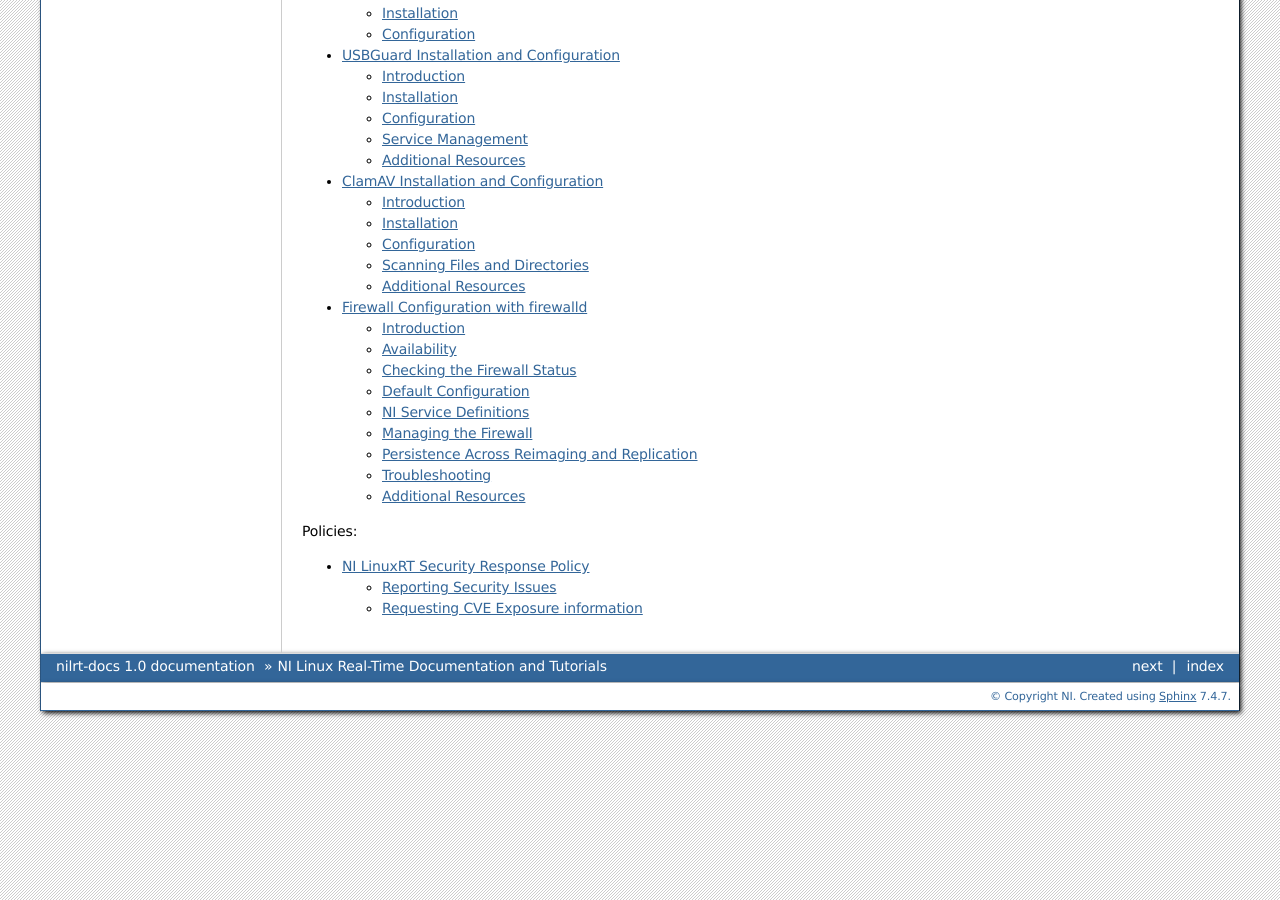
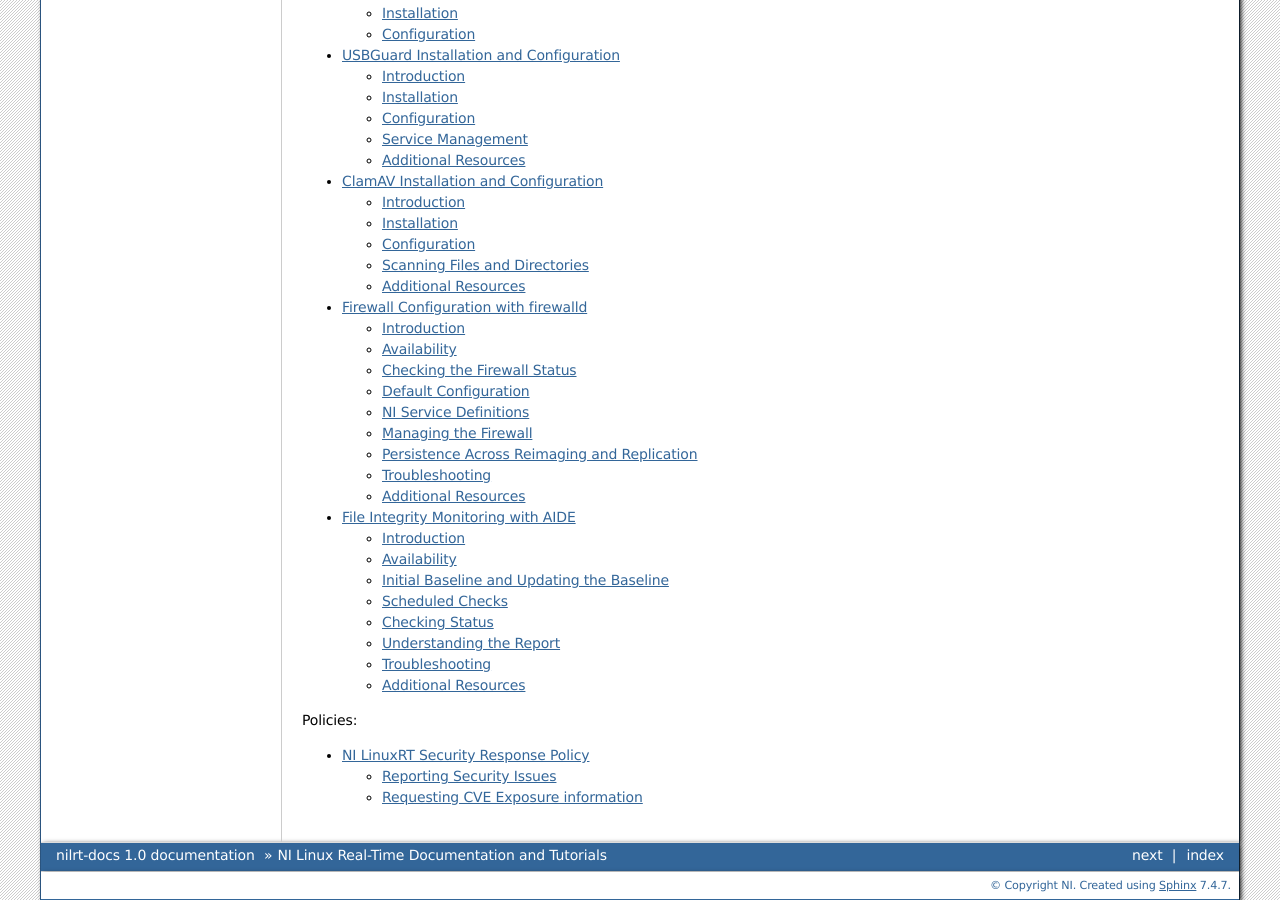
Before and after one commit to ni/nilrt-docs, a Sphinx documentation site: the page built from docs/source/index.rst, in a window 1280 px wide and 900 px high, scrolled down 1284 px. Built offline with Sphinx 7.4.7, drawn with Linux system fonts in a browser that asks for light colours; some of the changed lines change nothing that is shown.

Commit message:
aide: add file integrity monitoring guide
Add a user-facing guide covering AIDE installation, checking status,
reading integrity reports, re-baselining after package installs,
scheduled check behaviour, and troubleshooting. Note that AIDE has
been available in the NILRT package feed since the 2026 Q4 release
and can be installed with opkg. Wire the page into the Tutorials toctree.

Signed-off-by: vairamani muthusamy <vairamani.muthusamy@emerson.com>

```diff
--- /dev/null
+++ b/docs/source/aide/aide.rst
@@ -0,0 +1,219 @@
+==================================================
+File Integrity Monitoring with AIDE
+==================================================
+
+.. contents:: Table of Contents
+   :depth: 2
+   :local:
+
+Introduction
+============
+
+AIDE (Advanced Intrusion Detection Environment) is a host-based file integrity
+monitoring tool. It takes a snapshot of the monitored filesystem state
+(the *baseline*) and reports any additions, removals, or modifications to
+monitored files each time a check is run.
+
+On NI Linux Real-Time (NILRT), AIDE monitors the security-sensitive parts of the
+filesystem (``/bin``, ``/sbin``, ``/lib``, ``/usr``, ``/boot``, ``/etc``, and
+kernel modules) and logs a summary to the system log after each daily check.
+No daemon runs between checks, so AIDE has no steady-state CPU or memory impact.
+When a check does run, it executes at the lowest system priority to avoid
+interfering with real-time workloads.
+
+You might want to use AIDE if you need to:
+
+- Detect unexpected changes to system binaries, libraries, or configuration
+  files on an embedded Linux controller.
+- Demonstrate filesystem integrity monitoring for security audits or compliance
+  evidence.
+- Receive an alert when a file is added, removed, or modified outside of an
+  intentional change.
+
+.. note::
+   This guide covers NILRT-specific installation and use. For full documentation
+   on AIDE configuration syntax and all command-line options, refer to the
+   official `AIDE manual <https://aide.github.io/doc/>`_.
+
+Availability
+============
+
+AIDE is available in the NILRT package feed and can be installed with ``opkg``:
+
+.. code:: bash
+
+   opkg update
+   opkg install aide
+
+This installs the ``aide`` binary, the NI baseline monitoring policy
+(``/etc/aide.conf``), and two scripts:
+
+- ``/etc/init.d/aide-init`` — builds the baseline on first boot.
+- ``/etc/cron.daily/aide-check`` — runs an integrity check daily at 00:00 UTC (midnight UTC).
+
+Initial Baseline and Updating the Baseline
+==========================================
+
+The baseline is built automatically on first boot by the ``aide-init`` init
+script. You do not need to run it manually on a freshly imaged target.
+
+There are several reasons you may need to rebuild the baseline, including:
+
+- deploying a LabVIEW Real-Time application.
+- installing or upgrading packages with ``opkg install`` or ``opkg upgrade``.
+- changing system configuration (for example, hostname or network settings).
+
+To rebuild the baseline, run:
+
+.. code:: bash
+
+   /etc/init.d/aide-init reinit
+
+.. note::
+   Before rebuilding the baseline, consider running a manual check first
+   (see `Checking Status`_) and reviewing any unexpected differences.
+   Rebuilding the baseline accepts the current filesystem state as trusted.
+
+This removes the existing database and checksum, rebuilds the baseline from the
+current filesystem state, and re-protects both files. On ARM32 targets
+(for example, cRIO-9068) this takes approximately 2–3 minutes; on x64 targets
+(for example, cRIO-9045) it completes in under a minute.
+
+If you do not rebuild the baseline after making changes, AIDE will continue to
+report the differences on every subsequent daily check until the baseline is
+updated.
+
+.. note::
+   The ``reinit`` operation requires root permissions.
+
+Scheduled Checks
+================
+
+AIDE runs automatically at 00:00 UTC (midnight UTC) each day via ``crond``. The check runs at
+the lowest system priority (``nice -n 19 ionice -c3``) to avoid interfering with
+real-time workloads. On a cRIO-9068 (ARM32, Cortex-A9, 512 MB RAM), each check
+takes approximately 2–3 minutes; on a cRIO-9045 (x64) it takes approximately
+10–15 seconds.
+
+You can inspect or modify the schedule by editing the cron configuration. Refer
+to the cronie documentation for details.
+
+Checking Status
+===============
+
+View recent AIDE activity in the system log:
+
+.. code:: bash
+
+   grep aide /var/log/messages
+
+A clean check produces a ``daemon.info`` line in the system log similar to::
+
+   aide-check: check complete — 0 added, 0 removed, 0 changed (11234 files)
+
+A check that detected differences produces a ``daemon.warning`` line in the
+system log::
+
+   aide-check: DIFFERENCES FOUND — 3 added, 0 removed, 1 changed (11234 files)
+
+To trigger a manual check immediately (outside the daily schedule):
+
+.. code:: bash
+
+   sh /etc/cron.daily/aide-check
+
+In addition to the summaries in the system log, each AIDE check also generates
+detailed reports in ``/var/log/aide``. View the detailed report for the most
+recent check:
+
+.. code:: bash
+
+   ls -lt /var/log/aide/
+
+The newest report is listed first. Open it with ``cat`` or a pager. Detailed
+reports are retained for 30 days and then automatically removed by log rotation.
+
+Understanding the Report
+========================
+
+The per-run report lists every file that differs from the baseline. Each entry
+shows what changed. Common attributes include:
+
+.. list-table::
+   :header-rows: 1
+   :widths: 20 80
+
+   * - Attribute
+     - Meaning
+   * - ``Size``
+     - File size changed
+   * - ``SHA256``
+     - File content changed (SHA256 hash differs)
+   * - ``MTime``
+     - Last-modified timestamp changed
+   * - ``Inode``
+     - Inode number changed (for example, file was replaced)
+   * - ``Uid`` / ``Gid``
+     - Owner or group changed
+   * - ``Perm``
+     - File permissions changed
+
+Files listed under **Added** are present on disk but were not in the baseline.
+Files listed under **Removed** were in the baseline but are no longer on disk.
+Files listed under **Changed** were in the baseline and are still present but
+one or more attributes differ.
+
+Troubleshooting
+===============
+
+**AIDE reports unexpected differences:**
+
+Review the detailed report to determine whether the changes are intentional.
+If they are, rebuild the baseline to record the new system state:
+
+.. code:: bash
+
+   /etc/init.d/aide-init reinit
+
+**The daily check is skipped with a "baseline error" in the log:**
+
+The baseline database or its checksum sidecar cannot be verified. This may
+indicate tampering, filesystem corruption, or that ``aide-init`` has not yet
+run. Check the syslog for details and rebuild the baseline:
+
+.. code:: bash
+
+   grep aide /var/log/messages
+   /etc/init.d/aide-init reinit
+
+**The** ``aide-init reinit`` **command fails:**
+
+Ensure you are running as root. Verify that the baseline database exists and
+check whether the immutable bit is set:
+
+.. code:: bash
+
+   ls -la /var/lib/aide/
+   lsattr /var/lib/aide/aide.db.gz
+
+If the ``i`` (immutable) flag is set and preventing the operation, remove it
+before reinitializing:
+
+.. code:: bash
+
+   chattr -i /var/lib/aide/aide.db.gz /var/lib/aide/aide.db.gz.sha256
+   /etc/init.d/aide-init reinit
+
+**AIDE takes a long time on ARM32:**
+
+This is normal. The Cortex-A9 processor in devices like the cRIO-9068 requires
+2–3 minutes to hash approximately 11,000 files. AIDE runs at the lowest priority
+and does not affect real-time task latency.
+
+Additional Resources
+====================
+
+- `AIDE Documentation <https://aide.github.io/doc/>`_ - Official AIDE manual.
+- `AIDE GitHub <https://github.com/aide/aide>`_ - Source code and release notes.
+- `CIS Benchmarks <https://www.cisecurity.org/cis-benchmarks/>`_ - CIS filesystem
+  integrity control references (1.3.x series).
--- a/docs/source/index.rst
+++ b/docs/source/index.rst
@@ -25,6 +25,7 @@
    usbguard/usbguard
    clamav/clamav
    firewalld/firewalld
+   aide/aide
 
 .. toctree::
     :maxdepth: 2
```
